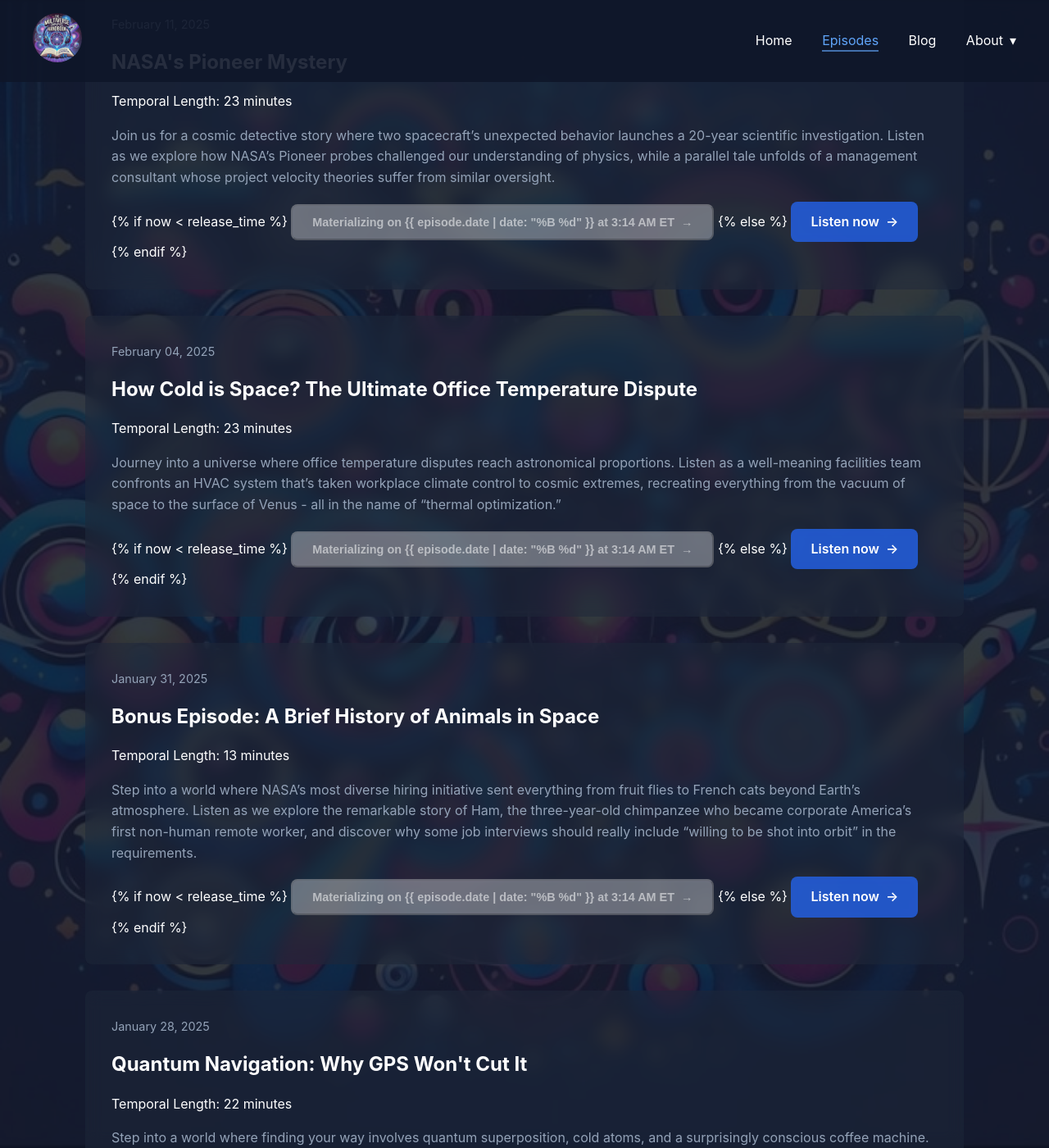
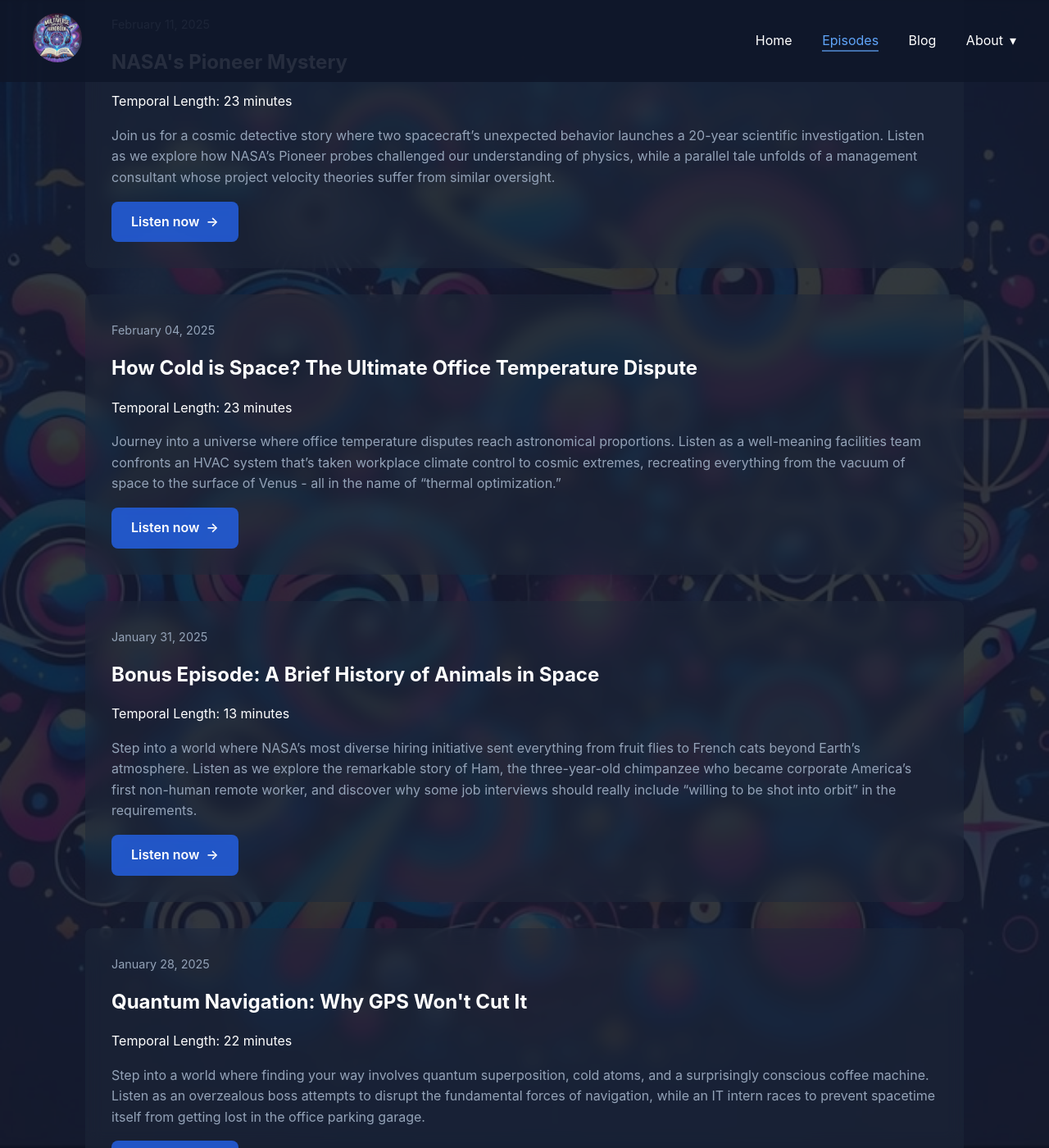
Before and after one commit to forward6/tmeh, a Jekyll site: the page built from episodes.md, in a window 1280 px wide and 1400 px high, scrolled down 620 px. Shown: the whole window at 82% size. Built offline with Jekyll 4.4.1, drawn with Linux system fonts in a browser that asks for light colours; some of the changed text lies outside the part shown.

Commit message:
Backed out (for now)

```diff
--- a/episodes.md
+++ b/episodes.md
@@ -39,17 +39,11 @@
                     {{ episode.excerpt }}
                 </div>
 
-                {% raw %}
                 {% if now < release_time %}
-                  <button class="latest-listen-button" disabled data-release-time="{{ release_time | date: '%s' }}">
-                    Materializing on {{ episode.date | date: "%B %d" }} at 3:14 AM ET
-                  </button>
+                    <button class="latest-listen-button" disabled>Materializing on {{ episode.date | date: "%B %d" }} at 3:14 AM ET</button>
                 {% else %}
-                  <a href="{{ episode.url }}" class="latest-listen-button">Listen now</a>
+                    <a href="{{ episode.url }}" class="latest-listen-button">Listen now</a>
                 {% endif %}
-                {% endraw %}
-
-
             </article>
         {% endfor %}
     </section>
@@ -58,18 +52,3 @@
 </div>
 
 <div id="quantum-field" class="quantum-field"></div>
-
-<script>
-    document.querySelectorAll('[data-release-time]').forEach(button => {
-      const releaseTime = parseInt(button.dataset.releaseTime) * 1000; // Convert to milliseconds
-      const currentTime = Date.now();
-
-      if (currentTime >= releaseTime) {
-        const link = document.createElement('a');
-        link.href = "{{ episode.url }}"; // Replace with dynamic URL if needed
-        link.className = "latest-listen-button";
-        link.textContent = "Listen now";
-        button.replaceWith(link);
-      }
-    });
-</script>
```
Also changed, not shown: 1 other file.
